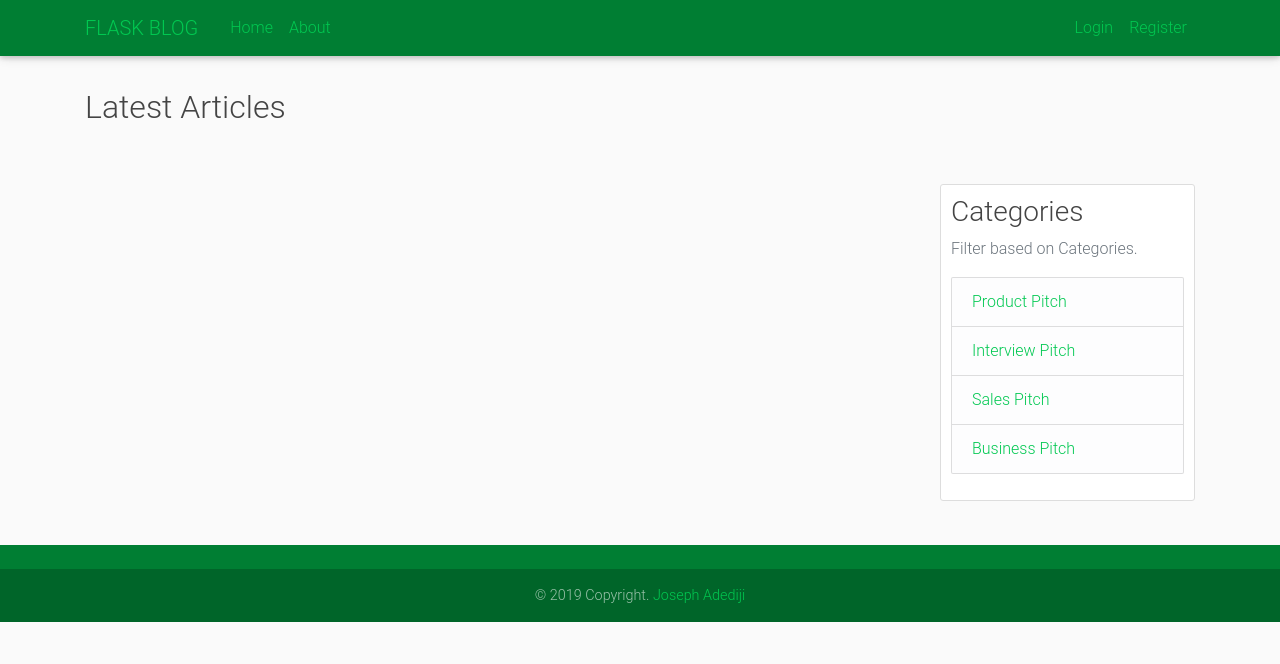
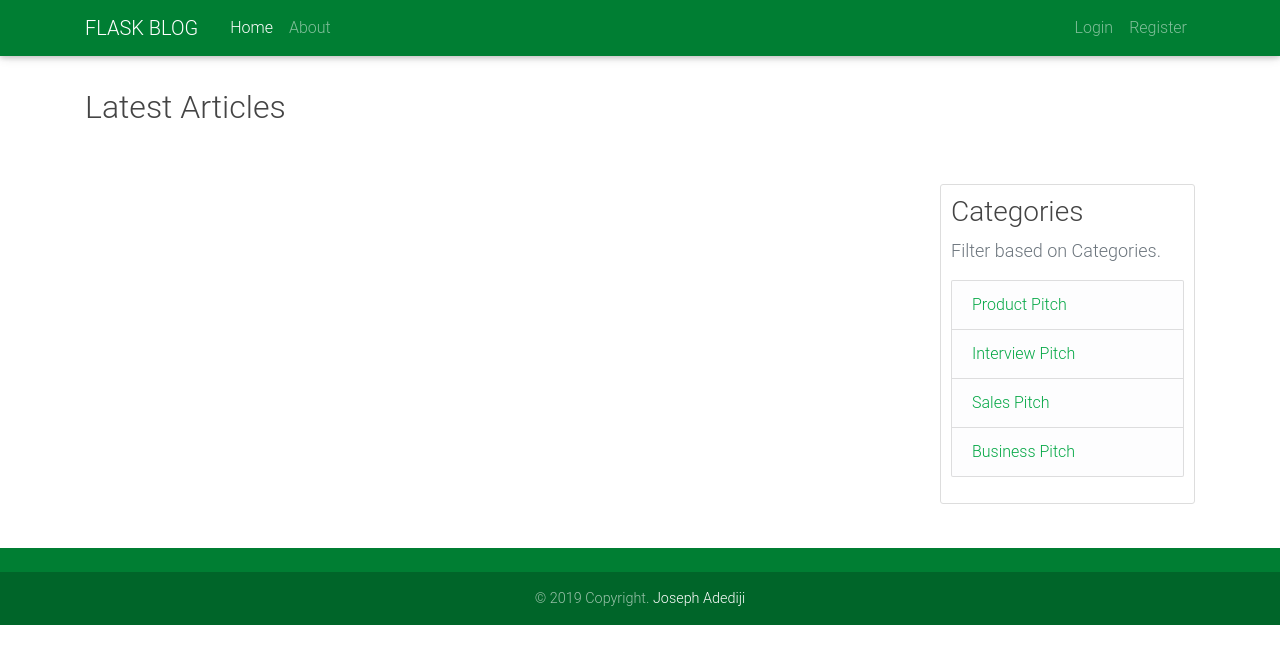
Before and after one commit to josylad/Flask-Blog, a Flask app: page / in a window 1280 px wide. Shown: the top 664 px of the page. Run offline with Flask 2, Linux system fonts and the light colour scheme; data that the repository does not hold is empty; parts of the project's set-up code (start-up, migrations or seed data) failed here and were passed over; some libraries are stand-ins or nearby versions.

Commit message:
Add Main css file

```diff
--- a/app/static/main.css
+++ b/app/static/main.css
@@ -4,7 +4,6 @@ html, body {
 }
 
 body {
-    background: #fafafa;
     color: #333333;
     margin-top: 5rem;
   }
@@ -91,5 +90,8 @@ body {
 
   a {
     cursor: pointer;
-    color: #00C851 !important;
+    color: rgb(3, 167, 68);
 }
+ p {
+   font-size: 18px;
+ }
```
